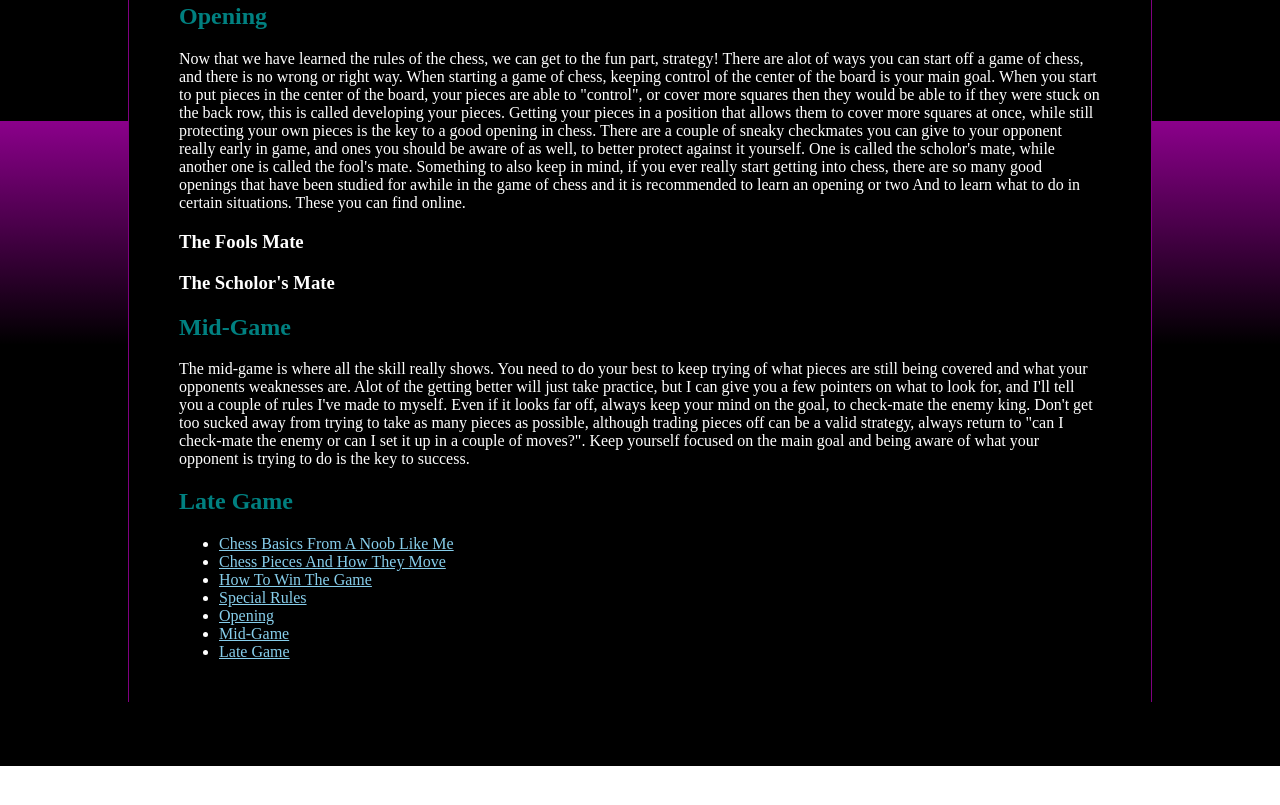
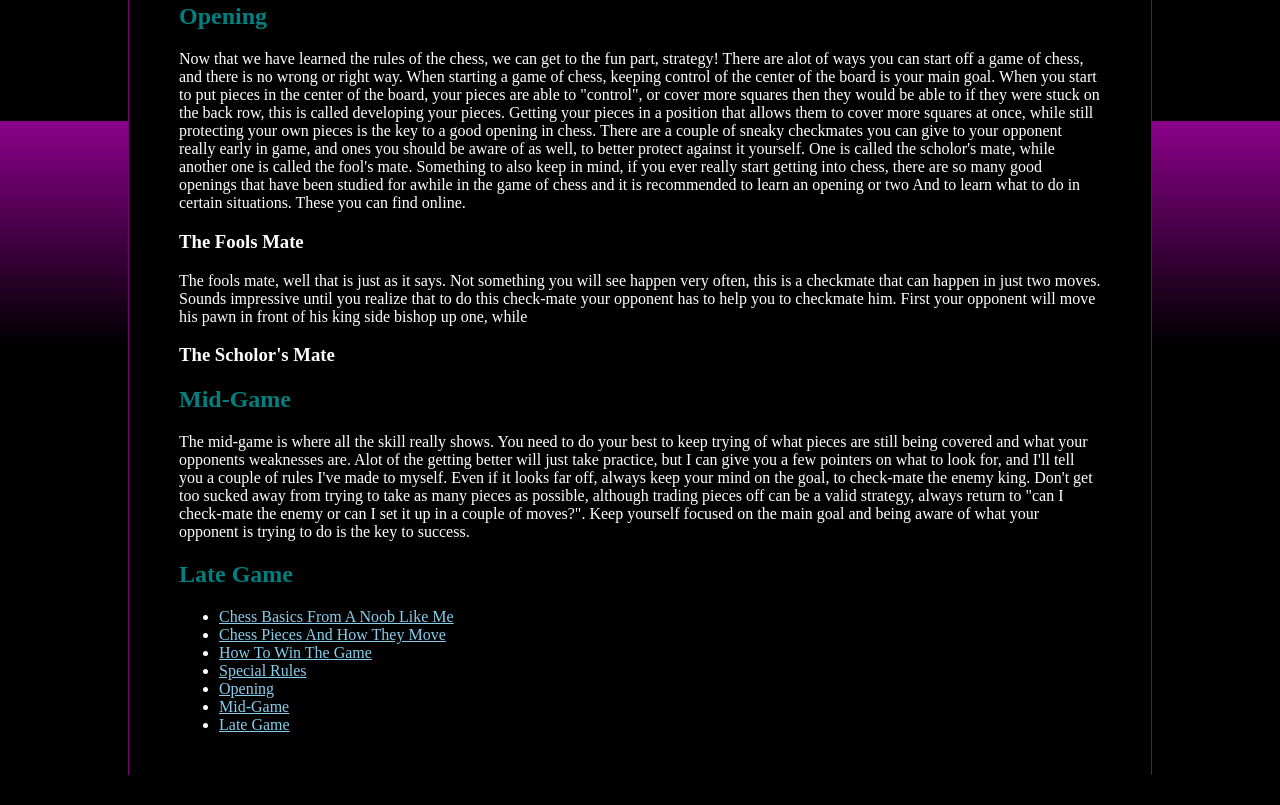
Before and after one commit to KC-LC101-June-22/js-assignment-4-html-me-something-FatedMarigold, a website: page index.html in a window 1280 px wide. Shown: the part 2279-3084 px from the top of the page. Before the commit the page ends 3045 px from the top, so only its background shows below. Drawn offline with Linux system fonts and the light colour scheme.

Commit message:
work in progress

```diff
--- a/index.html
+++ b/index.html
@@ -188,7 +188,8 @@
 
                   <p>
 
-
+                  The fools mate, well that is just as it says. Not something you will see happen very often, this is a checkmate that can happen in just two moves. Sounds impressive until you realize that to do this check-mate your opponent has to help you to checkmate him. First your opponent will move his
+                  pawn in front of his king side bishop up one, while
 
                   </p>
 
```
